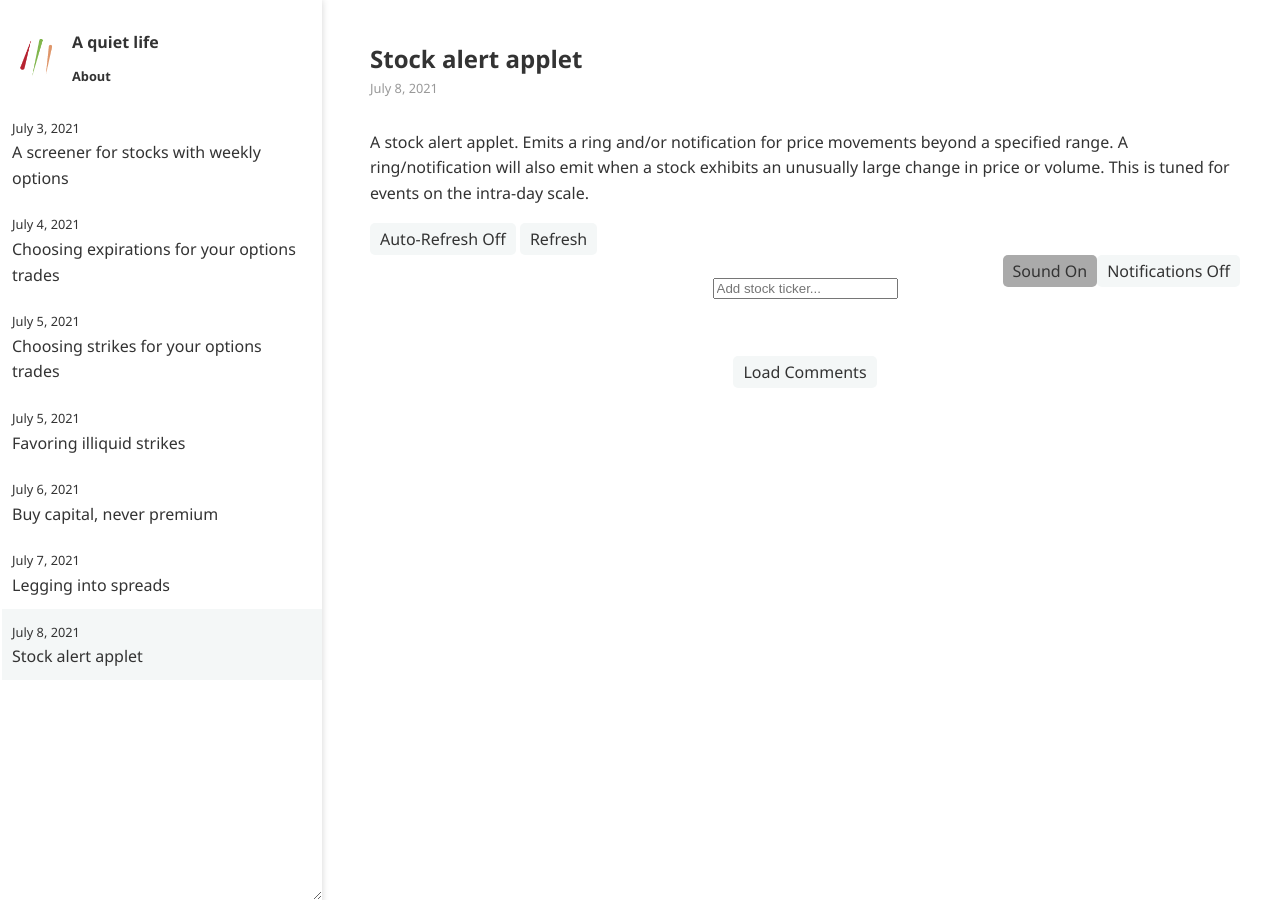
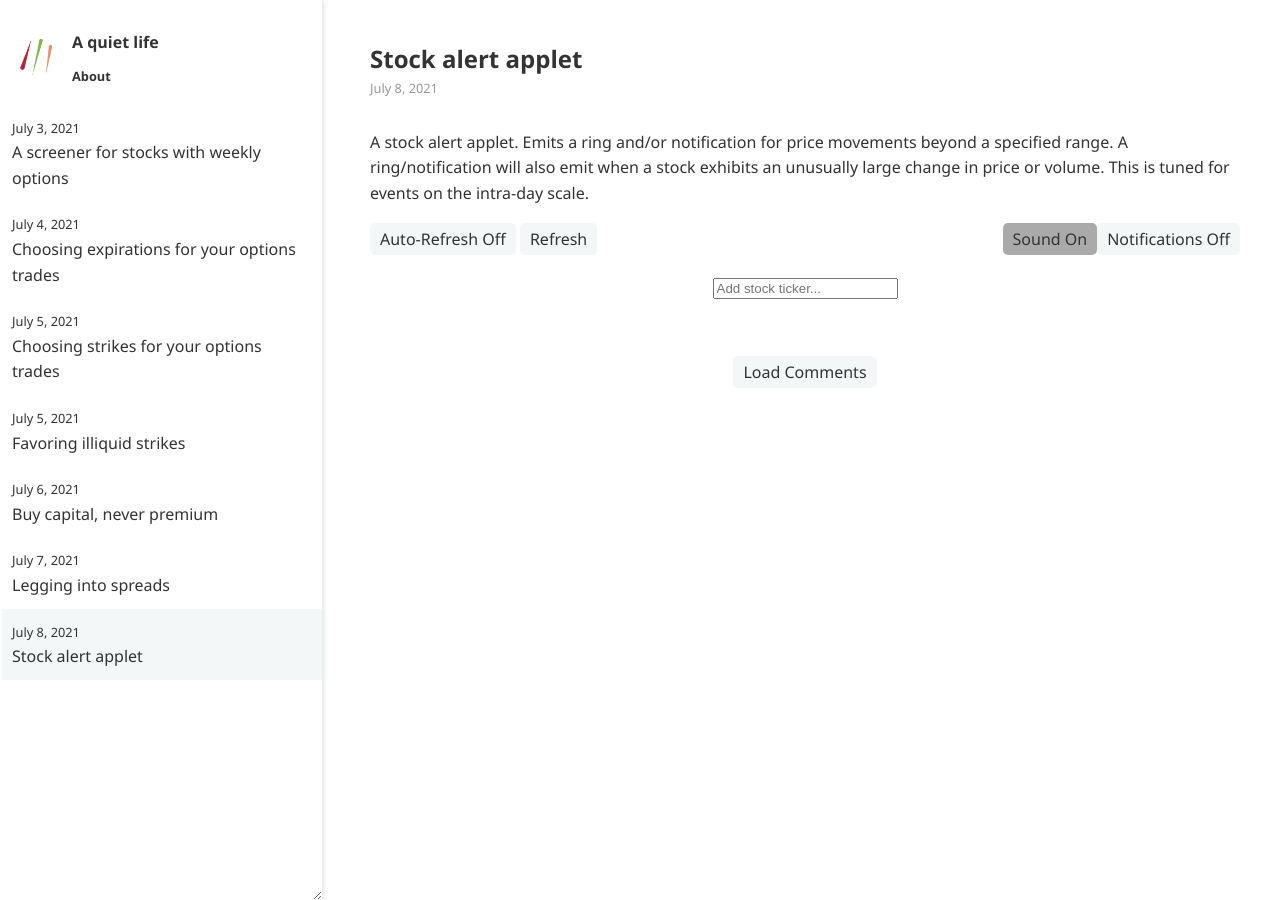
Before and after one commit to ansyblenetwork/aquietlife, a Jekyll site: the page built from _posts/2021-07-08-alerts.md, in a window 1280 px wide. Built offline with Jekyll 4.4.1, drawn with Linux system fonts in a browser that asks for light colours.

Commit message:
Update 2021-07-08-alerts.md

```diff
--- a/_posts/2021-07-08-alerts.md
+++ b/_posts/2021-07-08-alerts.md
@@ -11,7 +11,7 @@ A stock alert applet. Emits a ring and/or notification for price movements beyon
 <div style="margin-bottom:20px">
 <button onclick="toggleAlerts(this);">Auto-Refresh Off</button>
 <button onclick="update();">Refresh</button>
-<div id="msg" style="margin-left:10px;"></div>
+<span id="msg" style="margin-left:10px;"></span>
 
 <audio id="audio" src="{{ "that-was-quick.mp3" | relative_url }}" autostart="false"></audio>
 <button onclick="toggleNotifications(this);" id="notificationButton" style="float:right">Notifications Off</button>
```
